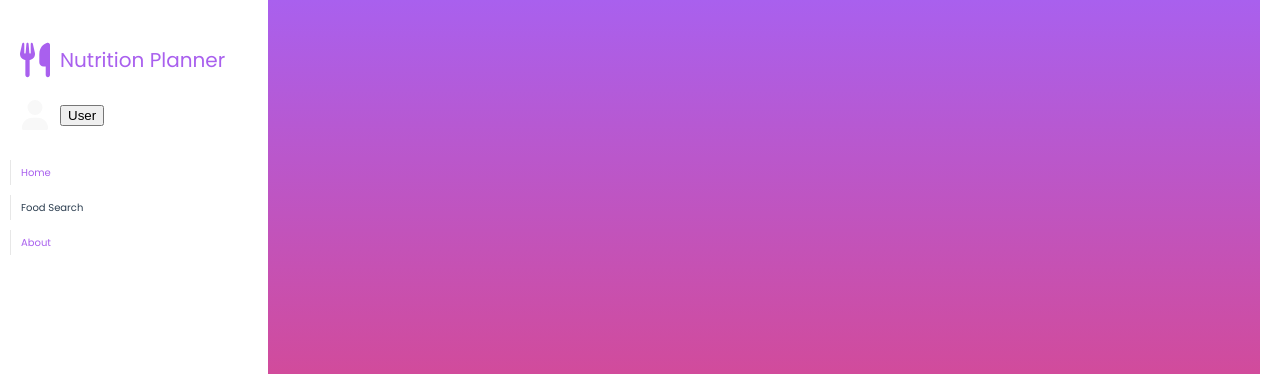
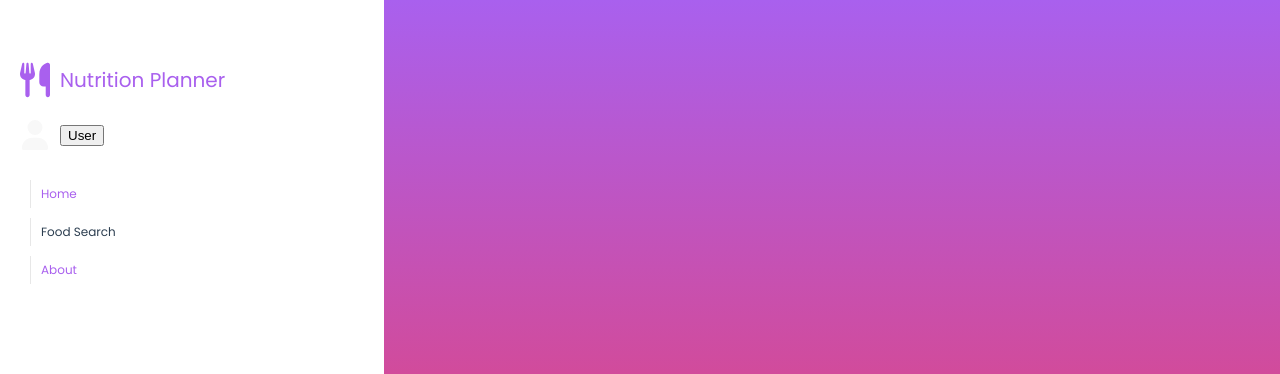
Before and after one commit to g-rid/nicholaswolch, a Vue app in the folder public/nutrition-app/: page /food-search in a window 1280 px wide. Shown: the top 374 px of the page. Built offline with nearby package versions, Linux system fonts and the light colour scheme; no server answers.

Commit message:
Reorganized navigation in it's own component

```diff
--- a/public/nutrition-app/src/App.vue
+++ b/public/nutrition-app/src/App.vue
@@ -1,17 +1,14 @@
 <script setup lang="ts">
-import { RouterLink, RouterView } from "vue-router";
+import { RouterView } from "vue-router";
 import NavTitle from "./components/NavTitle.vue";
+import Navigation from "./components/Navigation.vue";
 </script>
 
 <template>
   <header>
     <div class="nav-wrapper">
       <NavTitle msg="Nutrition Planner" />
-      <nav>
-        <RouterLink to="/">Home</RouterLink>
-        <RouterLink to="/food-search">Food Search</RouterLink>
-        <RouterLink to="/about">About</RouterLink>
-      </nav>
+      <Navigation />
     </div>
   </header>
 
@@ -24,58 +21,15 @@ header {
   max-height: 100vh;
   padding-top: 5vh;
 }
-
-.logo {
-  display: block;
-  margin: 0 auto 2rem;
-}
-
-nav {
-  width: 100%;
-  font-size: 1.2rem;
-  text-align: center;
-  /* margin-top: 2rem; */
-}
-
-nav a.router-link-exact-active {
-  color: var(--color-text);
-}
-
-nav a.router-link-exact-active:hover {
-  background-color: transparent;
-}
-
-nav a {
-  display: block;
-  padding: 0.5rem 1rem;
-  margin: 1rem 0;
-  border-left: 1px solid var(--color-border);
-}
-
-@media (min-width: 1024px) {
 header {
   display: flex;
   place-items: flex-start;
-    /* padding-right: calc(var(--section-gap) / 2); */
-  }
-
-  .logo {
-    margin: 0 2rem 0 0;
 }
 
 header .nav-wrapper {
   display: flex;
   align-items: flex-start;
   flex-wrap: wrap;
-  }
-
-  nav {
-    text-align: left;
-    margin-left: -1rem;
-    font-size: 1rem;
-
-    padding: 1rem 0;
-    margin-top: 1rem;
-  }
+  padding: 2rem;
 }
 </style>
--- a/public/nutrition-app/src/assets/main.css
+++ b/public/nutrition-app/src/assets/main.css
@@ -36,7 +36,7 @@ a,
   }
 }
 
-@media (min-width: 1024px) {
+@media (min-width: 641px) {
   body {
     display: flex;
     place-items: center;
@@ -44,7 +44,7 @@ a,
 
   #app {
     display: grid;
-    grid-template-columns: 20% 80%;
-    padding: 0 2rem;
+    grid-template-columns: 30% 70%;
+    padding: 0;
   }
 }
--- a/public/nutrition-app/src/components/FoodSearch.vue
+++ b/public/nutrition-app/src/components/FoodSearch.vue
@@ -24,7 +24,7 @@ export default {
   components: {},
   data() {
     // Define a reactive state object to store the search query and search results
-    const state = reactive({
+    const state: Object = reactive({
       query: "",
       results: [],
     });
--- /dev/null
+++ b/public/nutrition-app/src/components/Navigation.vue
@@ -0,0 +1,36 @@
+<script setup lang="ts">
+import { RouterLink } from "vue-router";
+</script>
+
+<template>
+  <nav>
+    <RouterLink to="/">Home</RouterLink>
+    <RouterLink to="/food-search">Food Search</RouterLink>
+    <RouterLink to="/about">About</RouterLink>
+  </nav>
+</template>
+
+<style>
+nav {
+  width: 100%;
+  text-align: left;
+  font-size: 1.2rem;
+  padding: 1rem;
+  margin-top: 1rem;
+}
+
+nav a.router-link-exact-active {
+  color: var(--color-text);
+}
+
+nav a.router-link-exact-active:hover {
+  background-color: transparent;
+}
+
+nav a {
+  display: block;
+  padding: 0.5rem 1rem;
+  margin: 1rem 0;
+  border-left: 1px solid var(--color-border);
+}
+</style>
--- a/public/nutrition-app/tsconfig.json
+++ b/public/nutrition-app/tsconfig.json
@@ -1,11 +1,12 @@
 {
   "include": ["src/**/*", "data/**/*"],
   "compilerOptions": {
-    // "resolveJsonModule": true,
+    "resolveJsonModule": true,
     "esModuleInterop": true,
     "module": "es2022",
     "target": "ESNext",
-    "types": ["vite/client"]
+    "types": ["vite/client"],
+    "moduleResolution": "Node"
   },
   "references": [
     {
```
Lines whose indentation alone changed are shown as unchanged.
